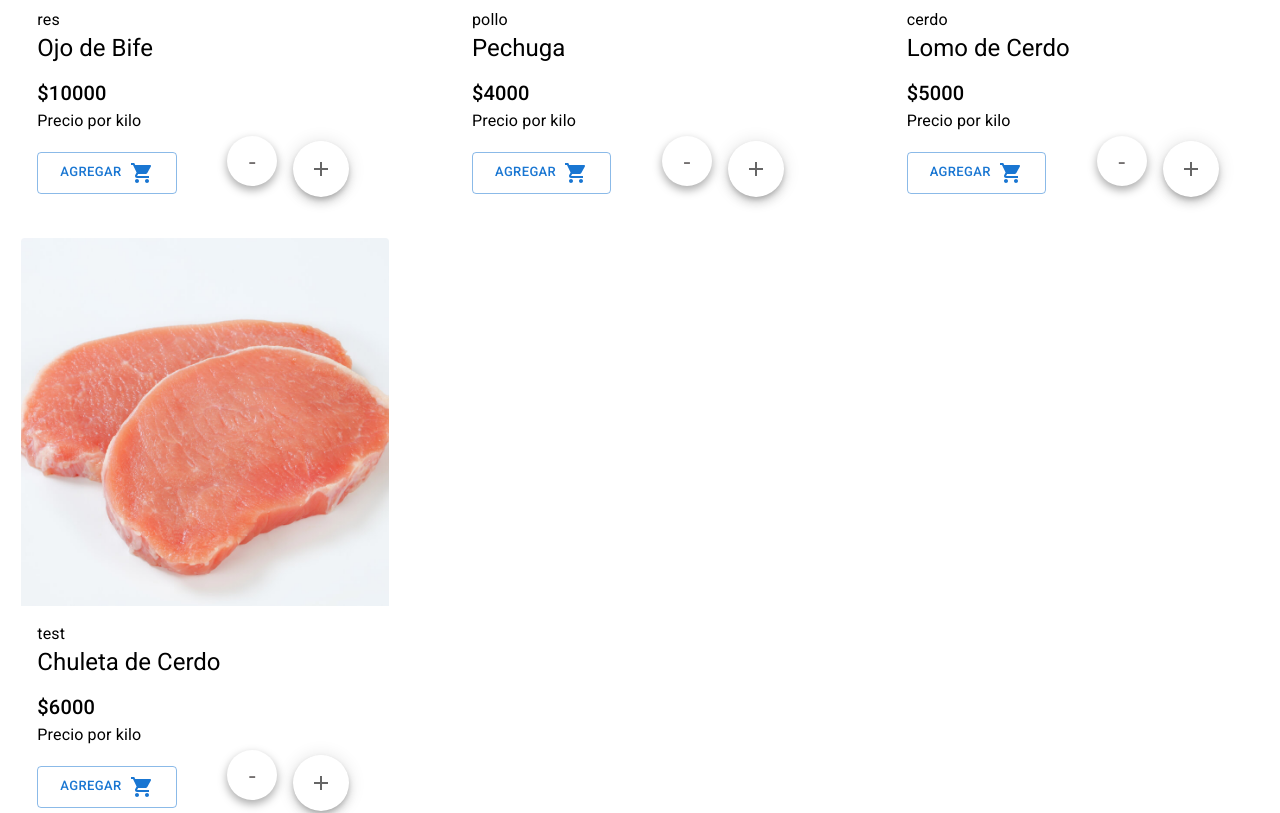
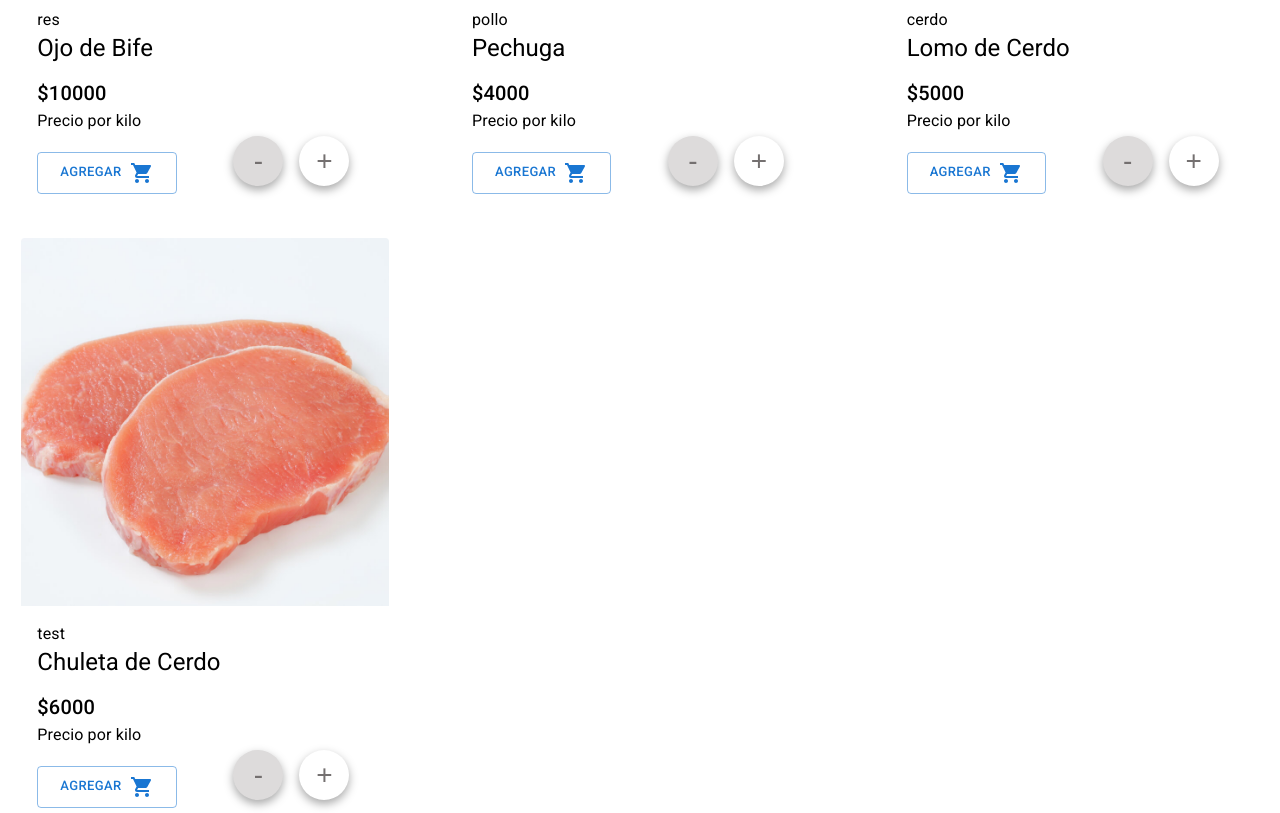
Before and after one commit to MychelGarzon/meatShop, a React (Vite) app: page / in a window 1280 px wide. Shown: the part 1040-1853 px from the top of the page. Built offline with nearby package versions, Linux system fonts and the light colour scheme.

Commit message:
change plusminusbuttons to css

```diff
--- a/src/components/minusPlusButton/MinusButton.tsx
+++ b/src/components/minusPlusButton/MinusButton.tsx
@@ -3,8 +3,7 @@ import styles from './minusPlusButton.module.css';
 function MinusButton() {
   return (
     <button
-      className={styles.minusButton}
-    >
+      className={`${styles.minusPlusButton} ${styles.minusButton}`}>
       -
     </button>
   );
--- a/src/components/minusPlusButton/PlusButton.tsx
+++ b/src/components/minusPlusButton/PlusButton.tsx
@@ -1,19 +1,11 @@
-import SpeedDial from "@mui/material/SpeedDial";
-import AddIcon from '@mui/icons-material/Add';
+import styles from './minusPlusButton.module.css';
+
 function PlusButton() {
   return (
-    <SpeedDial
-    ariaLabel="SpeedDial basic example"
-    icon={<AddIcon sx={{color:"text.secondary"}} />}
-    FabProps={{
-      sx: {
-        bgcolor: "inherit",
-        "&:hover": {
-          bgcolor: "inherit",
-        },
-      },
-    }}
-  ></SpeedDial>
+    <button
+      className={`${styles.minusPlusButton} ${styles.plusButton}`}>
+      +
+    </button>
   );
 }
 
--- a/src/components/minusPlusButton/minusPlusButton.module.css
+++ b/src/components/minusPlusButton/minusPlusButton.module.css
@@ -1,16 +1,26 @@
-.minusButton {
-    background-color: white;
+.minusPlusButton {
     color: rgb(116, 112, 112);
     border-radius: 50%;
     box-shadow: 0px 4px 10px 0px rgba(0, 0, 0, 0.347);
     border: none;
     width: 50px;
     height: 50px;
-    font-size: 24px;
+    font-size: 28px;
+    display: flex;
+    justify-content: center;
+    align-items: center;
     cursor: pointer;
 }
 
-.minusButton:hover {
-    box-shadow: 0px 4px 10px 0px rgba(0, 0, 0, 0.475);
-    background-color: rgb(244, 243, 243);
+.minusButton {
+    background-color: rgb(221, 219, 219);
 }
+
+.plusButton {
+    background-color: white;
+
+}
+
+.minusPlusButton:active {
+    box-shadow: 0px 4px 15px 0px rgba(0, 0, 0, 0.475);
+}
```
